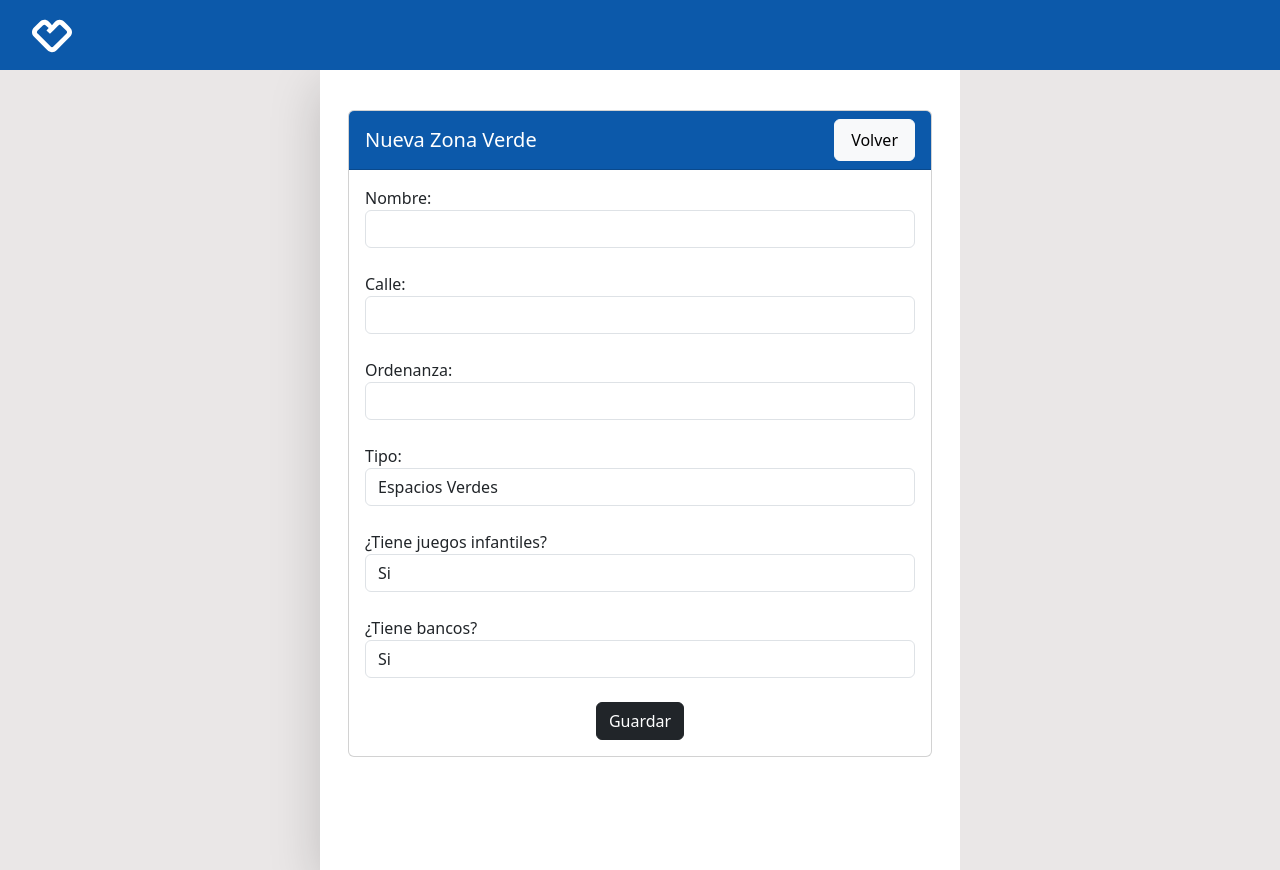
After one commit to Mettralla/KoboEcoMonitor, a Flask app: page /green_areas/new in a window 1280 px wide. The commit adds this page. Run offline with Flask 3, Linux system fonts and the light colour scheme; some libraries are stand-ins or nearby versions.

Commit message:
added create entry

```diff
--- a/app/controllers/green_areas_controller.py
+++ b/app/controllers/green_areas_controller.py
@@ -1,6 +1,7 @@
 from config import Config
-from flask import jsonify, render_template
+from flask import jsonify, render_template, request, url_for, redirect
 import requests
+from datetime import datetime
 
 class GreenAreasController():
     @classmethod
@@ -17,8 +18,8 @@ class GreenAreasController():
                 "tipo": data["Tipo"],
                 "calle": data["Calle"],
                 "ordenanza": data["Ordenanza"],
-                "tiene_juegos": data["_Tiene_juegos_infantiles"],
-                "tiene_bancos": data["_Tiene_bancos"]
+                "tiene_juegos": data["_Tiene_juegos_infantiles"].lower(),
+                "tiene_bancos": data["_Tiene_bancos"].lower()
             }
             greenZone.append(new_entry)
 
@@ -26,5 +27,38 @@ class GreenAreasController():
         # return jsonify(entry), 200
 
     @classmethod
+    def new_green_areas(cls):
+        return render_template("green_areas/new.html")
+
+    @classmethod
     def create_green_areas(cls):
-        return render_template("green_areas/index.html")
+        nombre = request.form.get('nombre')
+        tipo = request.form.get('tipo')
+        calle = request.form.get('calle')
+        ordenanza = request.form.get('ordenanza')
+        tiene_juegos = request.form.get('juegos')
+        tiene_bancos = request.form.get('bancos')
+
+        new_green_area = {
+            "id": Config.PROJECT_UID,
+            "submission": {
+                "formhub/uuid": Config.UUID,
+                "start": datetime.now().isoformat(),
+                "end": datetime.now().isoformat(),
+                "Nombre":nombre,
+                "Tipo": tipo,
+                "Calle": calle,
+                "Ordenanza": ordenanza,
+                "_Tiene_juegos_infantiles": tiene_juegos,
+                "_Tiene_bancos": tiene_bancos,
+            }
+        }
+
+        try:
+            response = requests.post("https://kc.kobotoolbox.org/api/v1/submissions", json=new_green_area, headers=Config.HEADER)
+            if response.status_code == 201:
+                return redirect(url_for('green_area_bp.get_green_zones'))
+            else:
+                return jsonify({'error': 'Failed to submit data.'}), response.status_code
+        except requests.exceptions.RequestException as e:
+            return jsonify({'error': str(e)}), 500
--- a/app/routes/green_areas.py
+++ b/app/routes/green_areas.py
@@ -3,5 +3,6 @@ from ..controllers.green_areas_controller import GreenAreasController
 
 green_areas = Blueprint("green_area_bp", __name__)
 
-green_areas.route("", methods=["GET"])(GreenAreasController.get_green_areas)
-green_areas.route("/create", methods=["GET"])(GreenAreasController.create_green_areas)
+green_areas.route("", methods=["GET"], endpoint="get_green_zones")(GreenAreasController.get_green_areas)
+green_areas.route("/new", methods=["GET"], endpoint="new_green_zones")(GreenAreasController.new_green_areas)
+green_areas.route("/create", methods=["POST"], endpoint="create_green_zones")(GreenAreasController.create_green_areas)
--- a/app/templates/green_areas/index.html
+++ b/app/templates/green_areas/index.html
@@ -10,7 +10,7 @@
     </div>
     <div class="col text-end">
         <!-- <a class="btn btn-light p-1 px-3 me-2" href="#">Volver</a> -->
-        <a class="btn btn-dark p-1 px-3 me-2" href="#">Nuevo</a>
+        <a class="btn btn-dark p-1 px-3 me-2" href="{{ url_for("green_area_bp.new_green_zones") }}">Nuevo</a>
     </div>
 </div>
 
--- /dev/null
+++ b/app/templates/green_areas/new.html
@@ -0,0 +1,96 @@
+{% extends 'layouts/base.html' %}
+
+{% block title %}Agregar Zonas Verdes{% endblock title %}
+
+{% block content %}
+
+<div class="row vh-100">
+
+    <div class="col-lg-3" style="background-color: #eae7e7;"></div>
+
+    <div class="col-lg-6 shadow-lg p-3">
+        <div class="container">
+            <div class="row">
+                <div class="col">
+                    <div class="card" style="margin-top: 3vh">
+                        <div class="card-header text-white" style="background-color: #0c59aa;">
+                            <div class="row d-flex align-items-center ">
+
+                                <div class="col-6">
+                                    <h5 class="mb-0">Nueva Zona Verde</h5>
+                                </div>
+
+                                <div class="col-6 text-end">
+                                    <a class="btn btn-light p-2 px-3" href="{{ url_for("green_area_bp.get_green_zones") }}">Volver</a>
+                                </div>
+                            </div>
+                        </div>
+                        <div class="card-body">
+
+                            <form method="post" action="{{ url_for("green_area_bp.create_green_zones") }}">
+
+                                <div class="form-group">
+                                    <label for="nombre">Nombre:</label>
+                                    <input type="text" class="form-control" id="nombre" name="nombre" required="">
+                                </div>
+                                <br>
+
+                                <div class="form-group">
+                                    <label for="calle">Calle:</label>
+                                    <input type="text" class="form-control" id="calle" name="calle"
+                                        required="">
+                                </div>
+                                <br>
+
+                                <div class="form-group">
+                                    <label for="ordenanza">Ordenanza:</label>
+                                    <input type="text" class="form-control" id="ordenanza" name="ordenanza" required="">
+                                </div>
+                                <br>
+
+                                <div class="form-group">
+                                    <label for="tipo">Tipo:</label>
+                                    <select class="form-control" id="tipo" name="tipo" required="">
+                                        <option value="espacios_verdes">Espacios Verdes</option>
+                                        <option value="plaza_barrial">Plaza Barrial</option>
+                                        <option value="plazabanda">Plazabanda</option>
+                                        <option value="plaza_urbana">Plaza Urbana</option>
+                                        <option value="plazoleta">Plazoleta</option>
+                                    </select>
+                                </div>
+                                <br>
+
+                                <div class="form-group">
+                                    <label for="juegos">¿Tiene juegos infantiles?</label>
+                                    <select class="form-control" id="juegos" name="juegos" required="">
+                                        <option value="si">Si</option>
+                                        <option value="no">No</option>
+                                    </select>
+                                </div>
+                                <br>
+
+                                <div class="form-group">
+                                    <label for="bancos">¿Tiene bancos?</label>
+                                    <select class="form-control" id="bancos" name="bancos" required="">
+                                        <option value="si">Si</option>
+                                        <option value="no">No</option>
+                                    </select>
+                                </div>
+                                <br>
+
+                                <div class="text-center">
+                                    <button type="submit" class="btn btn-dark text-center">Guardar</button>
+                                </div>
+
+                            </form>
+                        </div>
+                    </div>
+                </div>
+            </div>
+        </div>
+    </div>
+
+    <div class="col-lg-3" style="background-color: #eae7e7;"></div>
+</div>
+
+{% endblock content %}
```
